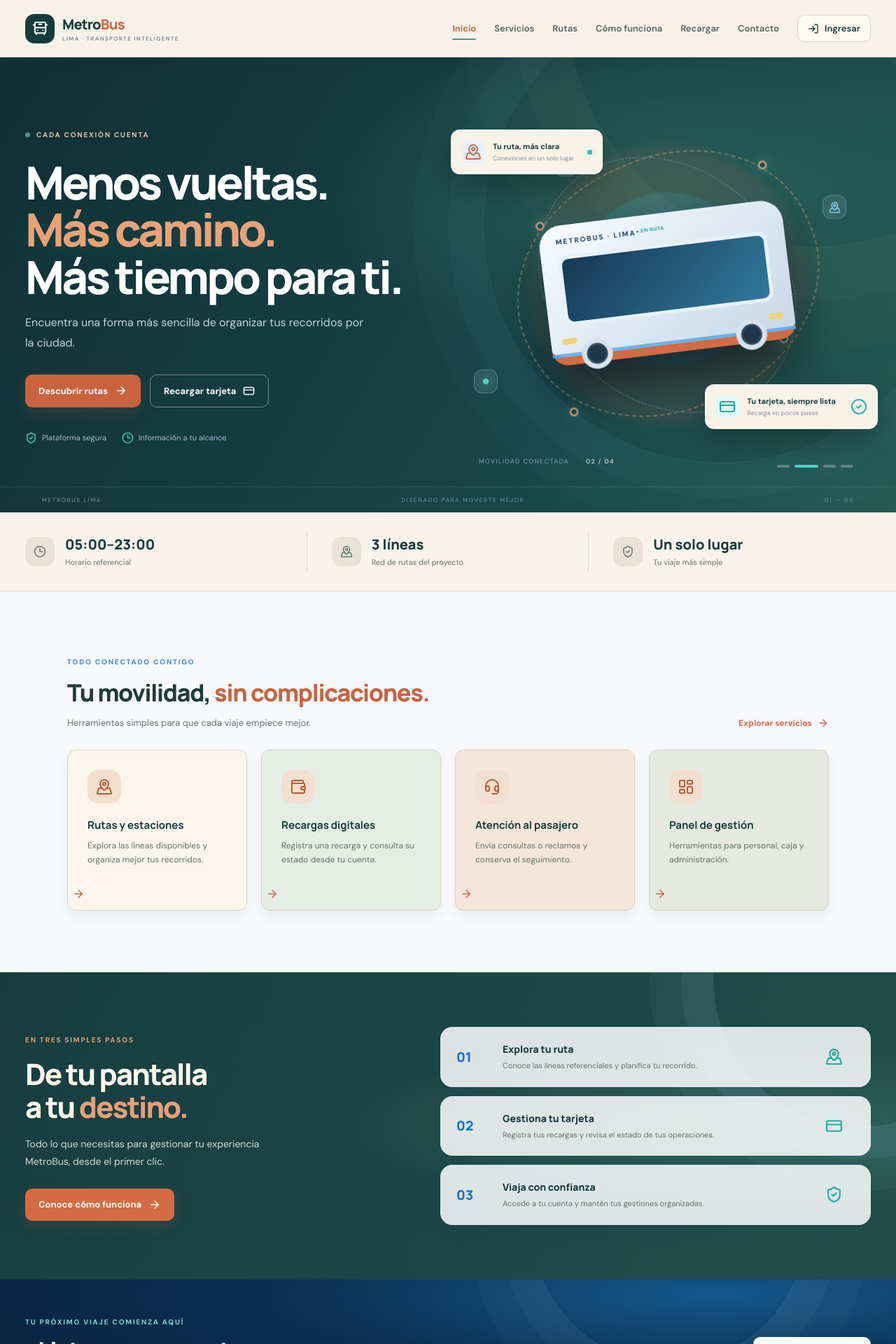
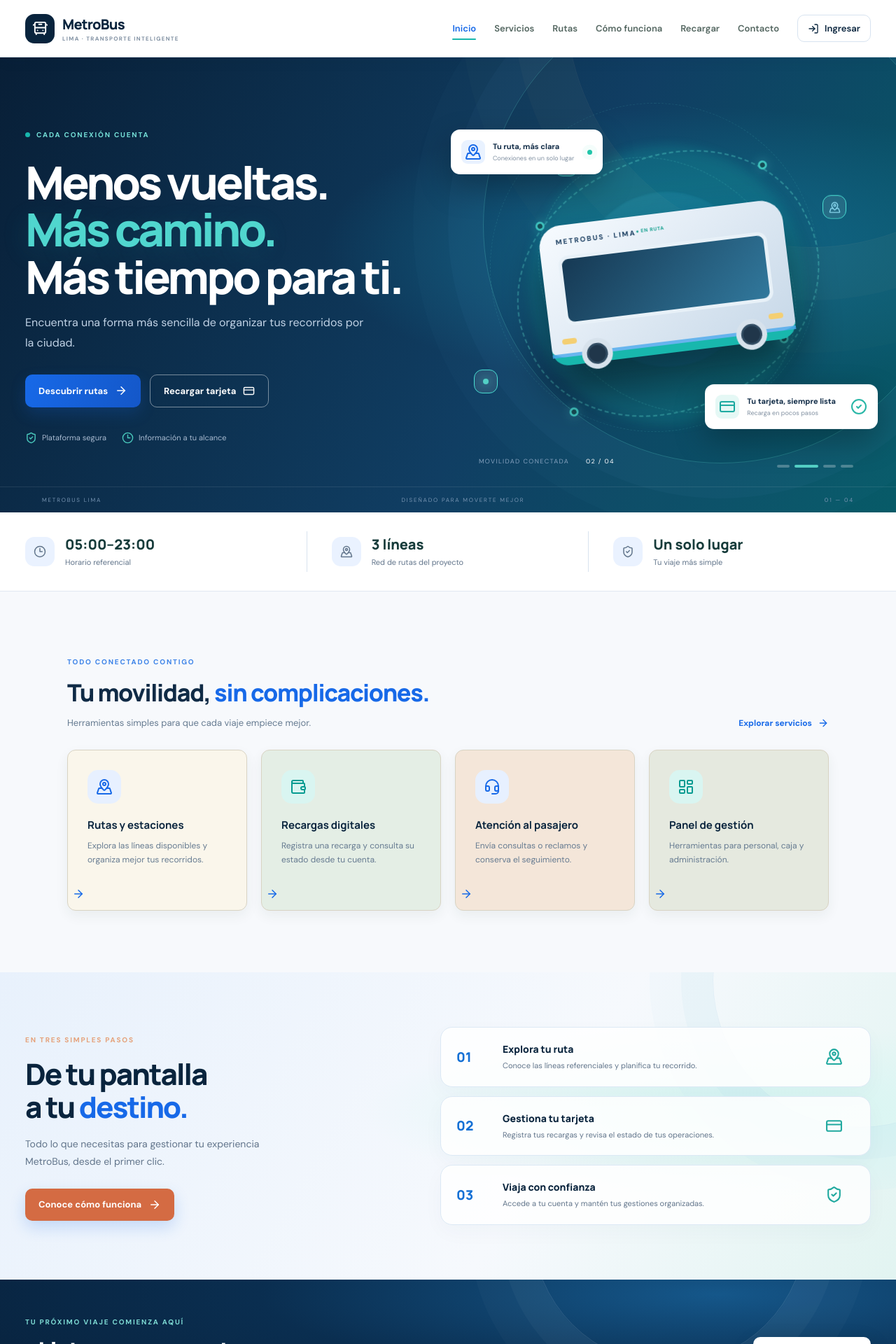
Before and after one commit to 73308736-glitch/Semana9_caja, a React (Vite) app in the folder metrobus_lima_semana9/metrobus_lima_semana9/react-app/: page / in a window 1280 px wide. Shown: the top 1920 px of the page at 70% size. Built offline with nearby package versions, Linux system fonts and the light colour scheme.

Commit message:
style: aplicar paleta urbana azul y turquesa en componentes reales

```diff
--- a/metrobus_lima_semana9/metrobus_lima_semana9/react-app/src/styles.css
+++ b/metrobus_lima_semana9/metrobus_lima_semana9/react-app/src/styles.css
@@ -437,3 +437,94 @@ body,#root,.app-shell{background:#eeeae0;color:#203b39}
 .footer{background:#102f32;color:#d1ddd5}.footer-brand{color:#fff}.footer p{color:#afc4b8}.footer-bottom{border-color:#ffffff22;color:#8fa99c}
 .page{background:linear-gradient(135deg,#eee9dc,#e3e9df);color:#203b39}.table-wrap{background:#fbf6eb;border-color:#d8d1c0}th{background:#e8e6d9;color:#536b61}td{border-color:#e4dece}
 @media(max-width:680px){.home-services{padding-top:48px;padding-bottom:48px}.journey-section{padding-top:48px;padding-bottom:48px}.services-content,.routes-page .route-explorer,.how-page .how-content,.topup-main,.contact-main{padding-top:46px;padding-bottom:50px}}
+
+
+/* METROBUS 2026 — paleta urbana coherente: navy, azul eléctrico y turquesa */
+:root{
+ --navy:#09243d;--blue:#1769e8;--cyan:#18b7ad;--muted:#62758b;--line:#d8e3ef;
+ --surface:#f4f7fb;--paper:#ffffff;--ink:#102b46;
+}
+html,body,#root,.app-shell{background:var(--surface);color:var(--ink)}
+.topbar{background:#fff;border-bottom:1px solid #e2eaf2;box-shadow:0 5px 22px #09243d0b}
+.brand,.brand-accent{color:var(--navy)}.brand-icon{background:var(--navy)}
+.nav-links a.active,.nav-links a:hover{color:var(--blue)}
+.nav-links a:not(.nav-login):after{background:var(--cyan)}
+.nav-login{background:#fff;border:1px solid #d7e3f0;color:var(--navy)}
+.btn-primary{background:linear-gradient(110deg,#1769e8,#1457c8);color:white;box-shadow:0 9px 22px #1769e833}
+.btn-primary:hover{background:linear-gradient(110deg,#0e58cf,#0b48ae);transform:translateY(-2px)}
+.btn-ghost{border-color:#ffffff70;color:inherit}
+.hero-v2,.inner-hero,.topup-hero,.contact-hero,.dashboard-welcome{
+ background:radial-gradient(ellipse at 78% 42%,#126a8b 0%,transparent 38%),linear-gradient(118deg,#081f37 0%,#103e63 58%,#075b68 100%);
+}
+.hero-v2 h1 em,.inner-hero h1 em,.topup-hero h1 em,.contact-hero h1 em{color:#50d6ce}
+.hero-copy .eyebrow,.inner-hero .eyebrow,.topup-hero .eyebrow,.contact-hero .eyebrow{color:#75e0d8}
+.hero-copy>p,.inner-hero p,.topup-hero p,.contact-hero p{color:#d2e1ed}
+.hero-orbit,.orbit-dash{border-color:#62d9d044}.route-line{border-color:#53cfc788}
+.route-line i,.map-pin{border-color:#4be0d3}
+.art-glow,.hero-art .art-glow{background:#14b8b040}
+.bus-visual{border-bottom-color:#18b7ad}
+.floating-card{background:#fff;color:#102b46}
+.stats,.stats-v2{background:#fff;border-bottom:1px solid #e0e8f1}
+.stat-icon{background:#eaf2ff;color:#1769e8}
+.home-services{background:linear-gradient(180deg,#f3f7fc,#eaf2f9)}
+.section-heading h2 em,.home-services .section-heading h2 em,.route-panel-head h2 em,.how-title h2 em{color:var(--blue)}
+.feature-card{background:#fff;border:1px solid #dce6f0;box-shadow:0 10px 28px #0c31500b}
+.feature-card:nth-child(2){background:#edf7f7}.feature-card:nth-child(3){background:#eef3ff}.feature-card:nth-child(4){background:#eaf4f2}
+.feature-card h3{color:var(--navy)}.feature-card p,.section-intro{color:#667b91}
+.feature-icon{background:#e7f0ff;color:#1769e8}
+.feature-card:nth-child(2) .feature-icon,.feature-card:nth-child(4) .feature-icon{background:#d9f5f1;color:#079b91}
+.feature-card:hover{border-color:#9bc2f4;box-shadow:0 20px 40px #0c31501a}
+.feature-arrow{color:#1769e8}
+.journey-section{background:radial-gradient(ellipse at 83% 45%,#d5f6f2 0%,transparent 36%),linear-gradient(120deg,#e8f1fc,#f6f9fd 60%,#e2f4f1)}
+.journey-section h2{color:var(--navy)}.journey-section h2 em{color:var(--blue)}
+.journey-section p{color:#62758b}
+.journey-steps .how-step,.journey-section .how-step{background:#fff;border-color:#d7e4f1;color:var(--navy)}
+.inner-page,.topup-page,.contact-page,.page{background:var(--surface)}
+.services-content,.route-explorer,.how-content,.topup-main,.contact-main{background:linear-gradient(180deg,#f2f6fb 0%,#eaf2f9 100%)}
+.services-showcase{grid-template-columns:repeat(2,minmax(0,1fr))}
+.service-tile{background:#fff;border:1px solid #dce7f1;box-shadow:0 10px 28px #0a2b4b0c}
+.service-tile.blue{background:linear-gradient(145deg,#fff,#edf4ff)}
+.service-tile.mint{background:linear-gradient(145deg,#fff,#e5f7f4)}
+.service-tile.violet{background:linear-gradient(145deg,#fff,#edf0ff)}
+.service-tile.dark{background:linear-gradient(145deg,#0a2a47,#10556a);border-color:#1c6075;color:white}
+.service-tile h3{color:var(--navy)}.service-tile p{color:#657b91}.service-tile.dark h3{color:white}.service-tile.dark p{color:#c4d9e5}
+.service-tile-icon{background:#e6f0ff;color:#1769e8}.service-tile.mint .service-tile-icon{background:#d9f5f1;color:#079b91}.service-tile.violet .service-tile-icon{background:#e9eaff;color:#5c67d8}.service-tile.dark .service-tile-icon{background:#1a6174;color:#7ce3dc}
+.service-tag{color:#1769e8}.service-link{color:#1769e8}.service-tile.dark .service-link{color:#68e0d7}
+.service-tile:hover{border-color:#9bc2f4;box-shadow:0 20px 42px #0a2b4b18}
+.service-banner{background:linear-gradient(110deg,#126b8a,#0b3d61);color:white}
+.service-banner .eyebrow{color:#76e0d8}.service-banner h2 em{color:#6be1d8}.service-banner p{color:#d4e4ee}
+.routes-hero .route-summary b{color:#fff}.route-summary span{color:#c2d7e8}
+.route-panel-head h2,.how-title h2{color:var(--navy)}
+.route-search{color:#526d87}.route-search input{background:white;border-color:#d5e2ef}
+.route-select,.route-card,.route-map-card,.how-step,.how-detail{background:#fff;border-color:#dce6f0;color:var(--navy)}
+.route-select:hover,.how-step:hover{border-color:#9bc2f4}
+.route-select.active,.how-step.active{background:linear-gradient(110deg,#0c2e50,#10546a);border-color:#10546a;color:white;box-shadow:0 12px 26px #0b355322}
+.route-select.active .route-select-code,.how-step.active .how-step-num{color:#67e0d6}
+.route-tip,.how-tip{background:#def4f1;border-color:#c3e9e4;color:#155b61}
+.route-tip-icon{background:#c9efeb;color:#078f88}
+.how-step-icon{background:#e8f1ff;color:#1769e8}.how-step.active .how-step-icon{background:#1c6078;color:#72e4dc}
+.how-step-name small{color:#71859a}.how-step.active .how-step-name small{color:#c4d9e5}
+.how-detail{box-shadow:0 14px 34px #0b315012}.how-detail h3{color:var(--navy)}
+.topup-form-card,.contact-form-card{background:#fff;border:1px solid #dce6f0;box-shadow:0 18px 45px #0b315010}
+.topup-form-heading h2,.contact-form-heading h2,.contact-info h2{color:var(--navy)}
+.topup-form-heading h2 em,.contact-form-heading h2 em,.contact-info h2 em{color:var(--blue)}
+.topup-form-heading>p,.contact-form-heading>p,.contact-info>p{color:#687e94}
+.topup-aside-card{background:#e8f2ff;border:1px solid #d2e3f7}
+.topup-aside-card.dark{background:linear-gradient(145deg,#0a2b49,#10586a);color:white}
+.topup-aside-card.dark p{color:#c7dce8}.topup-aside-card.dark .eyebrow{color:#74e0d8}.topup-aside-card a{color:#72e1d9}
+.contact-info-item{background:#fff;border:1px solid #dce6f0}
+.contact-info-item>span{background:#e8f1ff;color:#1769e8}
+.contact-info-note{background:#def4f1;color:#256b69}
+.field input,.field select,.field textarea,.topup-form input,.topup-form select,.contact-form input,.contact-form select,.contact-form textarea{background:#fbfdff;border-color:#d5e1ed;color:#17334f}
+.field input:focus,.field select:focus,.field textarea:focus,.topup-form input:focus,.topup-form select:focus,.contact-form input:focus,.contact-form select:focus,.contact-form textarea:focus{border-color:#3987ed;box-shadow:0 0 0 3px #1769e81a}
+.auth-scene{background:radial-gradient(ellipse at 8% 10%,#dcecff 0,transparent 36%),radial-gradient(ellipse at 95% 85%,#d9f5f1 0,transparent 35%),#f2f6fb}
+.auth-card{background:#fff;border-color:#dce6f0}.auth-showcase{background:radial-gradient(ellipse at 78% 62%,#176b91,#0b3154 47%,#071d35 83%)}
+.auth-showcase-copy .eyebrow,.auth-card-top .eyebrow{color:#1769e8}
+.auth-card h1{color:var(--navy)}
+.dashboard-page{background:linear-gradient(180deg,#f2f6fb,#eaf2f9)}
+.dashboard-metric,.dashboard-profile,.dashboard-table{background:#fff;border-color:#dce6f0}
+.dashboard-metric>span{background:#e8f1ff;color:#1769e8}
+.dashboard-section-heading h2{color:var(--navy)}.dashboard-section-heading h2 em{color:var(--blue)}
+.footer{background:#071d35;color:#d2e1ed}.footer-brand{color:#fff}.footer p{color:#adc4d7}.footer-bottom{border-color:#ffffff20;color:#8da9bf}
+.table-wrap{background:#fff;border-color:#dce6f0}th{background:#eaf2fa;color:#36536d}td{border-color:#e4ebf3}
+@media(max-width:700px){.services-showcase{grid-template-columns:1fr}.topup-main,.contact-main{padding-top:42px;padding-bottom:48px}}
```
